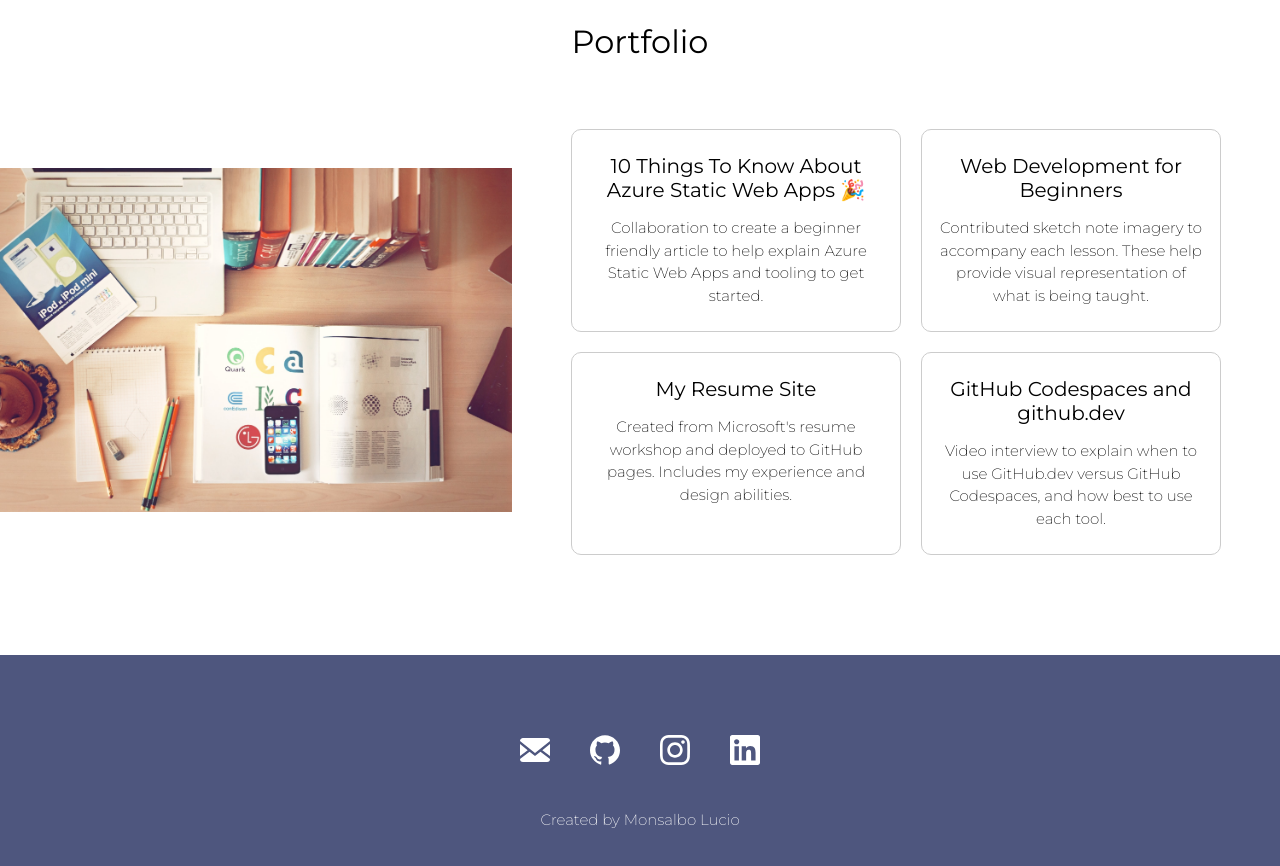
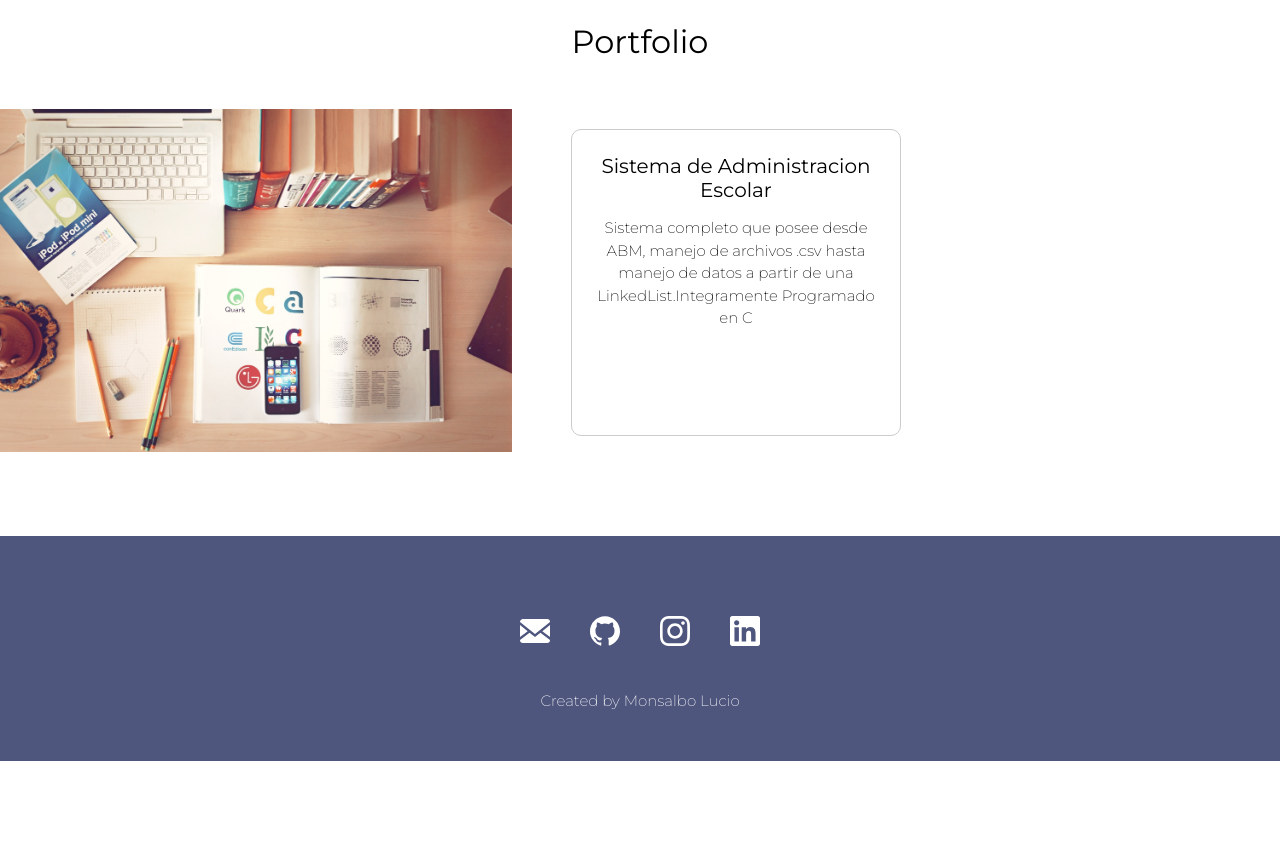
Before and after one commit to LucioAVM/Portafolio, a React (Vite) app: page / in a window 1280 px wide. Shown: the part 1880-2746 px from the top of the page. After the commit the page ends 2641 px from the top, so only its background shows below. Built offline with nearby package versions, Linux system fonts and the light colour scheme.

Commit message:
Modificacion de home y porfolio

```diff
--- a/src/Components/Portfolio.jsx
+++ b/src/Components/Portfolio.jsx
@@ -1,41 +1,41 @@
 /**
  * Portfolio component
  *
- * Highlights some of  your creations. These can be designs, websites,
- * open source contributions, articles you've written and more.
+ * Destaca algunas de tus creaciones. Estos pueden ser diseños, sitios web,
+ * Contribuciones de código abierto, artículos que has escrito y más.
  *
- * This is a great area for you to to continually add to and refine
- * as you continue to learn and create.
+ * Esta es una gran área para que usted pueda agregar y refinar continuamente
+ * a medida que continúas aprendiendo y creando.
  */
 
 import React from "react";
 
 /**
- * Desk image
+ * Imagen de escritorio
  *
- * Below is a sample desk image. Feel free to update this to an image of your choice,
- * updating below imageAltText to string that represents what you see in that image.
+ * A continuación se muestra una imagen de escritorio de muestra. Siéntase libre de actualizar esto a una imagen de su elección,
+ * actualizando debajo de imageAltText a la cadena que representa lo que ve en esa imagen.
  *
- * Need an image? Check out https://unsplash.com to download a photo you
- * freely use on your site.
+ * ¿Necesitas una imagen? Echa un vistazo a https://unsplash.com para descargar una foto que
+ * Uso gratuito en su sitio.
  */
 import image from "../images/design-desk.jpeg";
 
 const imageAltText = "desktop with books and laptop";
 
 /**
- * Project list
+ * Lista de proyectos
  *
- * An array of objects that will be used to display for your project
- * links section. Below is a sample, update to reflect links you'd like to highlight.
+ * Una matriz de objetos que se utilizarán para mostrar en su proyecto
+ * Sección de enlaces. A continuación se muestra una muestra, actualización para reflejar los enlaces que le gustaría resaltar.
  */
 const projectList = [
   {
-    title: "10 Things To Know About Azure Static Web Apps 🎉",
+    title: "Sistema de Administracion Escolar",
     description:
-      "Collaboration to create a beginner friendly article to help explain Azure Static Web Apps and tooling to get started.",
-    url: "https://dev.to/azure/10-things-to-know-about-azure-static-web-apps-3n4i",
-  },
+      "Sistema completo que posee desde ABM, manejo de archivos .csv hasta manejo de datos a partir de una LinkedList.Integramente Programado en C",
+    url: "https://github.com/LucioAVM/unPocoDeTodo/tree/main/NoMachete",
+  },/*
   {
     title: "Web Development for Beginners",
     description:
@@ -53,7 +53,7 @@ const projectList = [
     description:
       "Video interview to explain when to use GitHub.dev versus GitHub Codespaces, and how best to use each tool.",
     url: "https://www.youtube.com/watch?v=c3hHhRME_XI",
-  },
+  },*/
 ];
 
 const Portfolio = () => {
@@ -63,8 +63,9 @@ const Portfolio = () => {
       <div style={{ display: "flex", flexDirection: "row", paddingTop: "3rem" }}>
         <div style={{ maxWidth: "40%", alignSelf: "center" }}>
           <img
+            className="slide-in-left"
             src={image}
-            style={{ height: "90%", width: "100%", objectFit: "cover", animation: "1s ease-out 0s 1 slideInLeft" }}
+            style={{ height: "90%", width: "100%", objectFit: "cover" }}
             alt={imageAltText}
           />
         </div>
```
Also changed, not shown: 1 other file (tests, documents, lock files or other folders).
